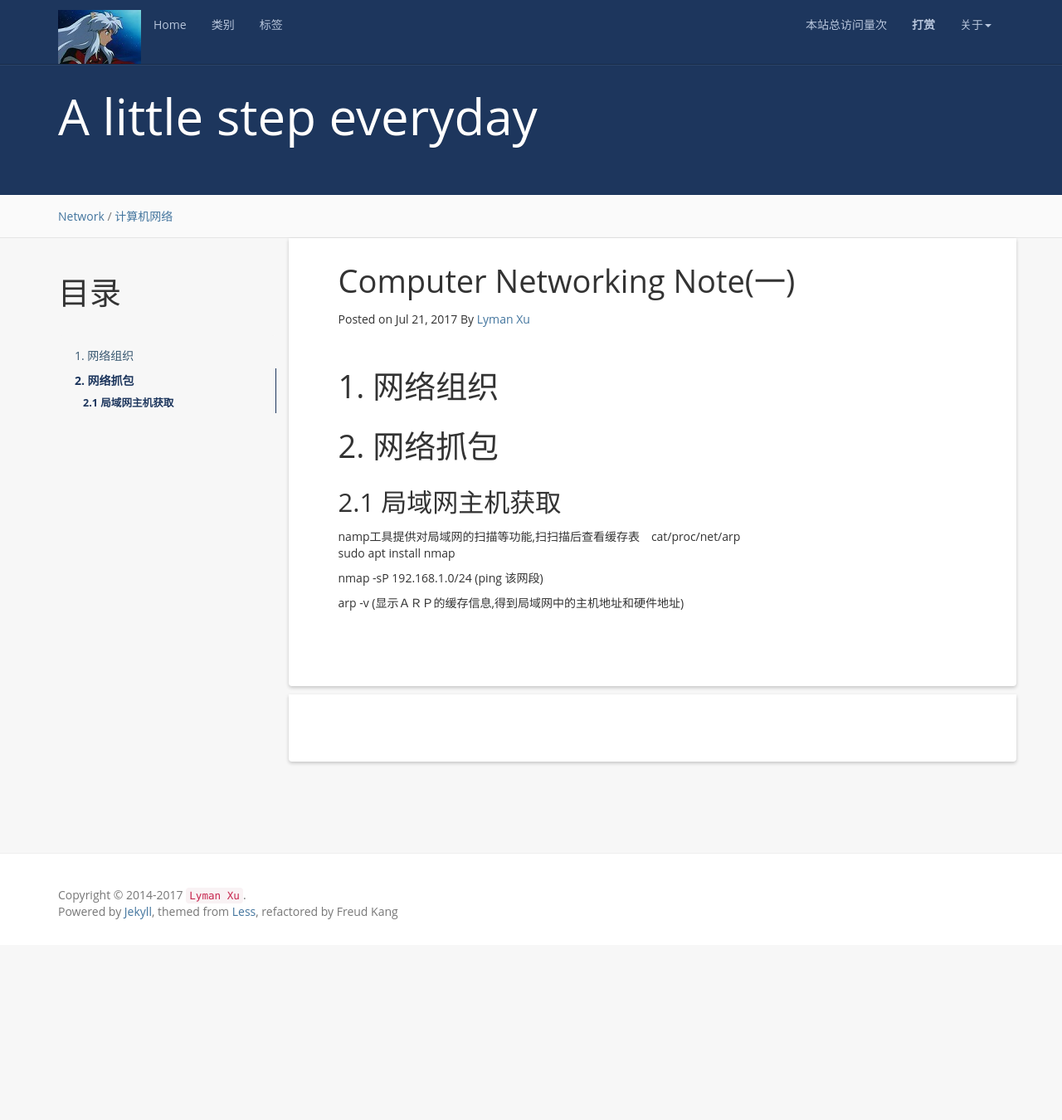
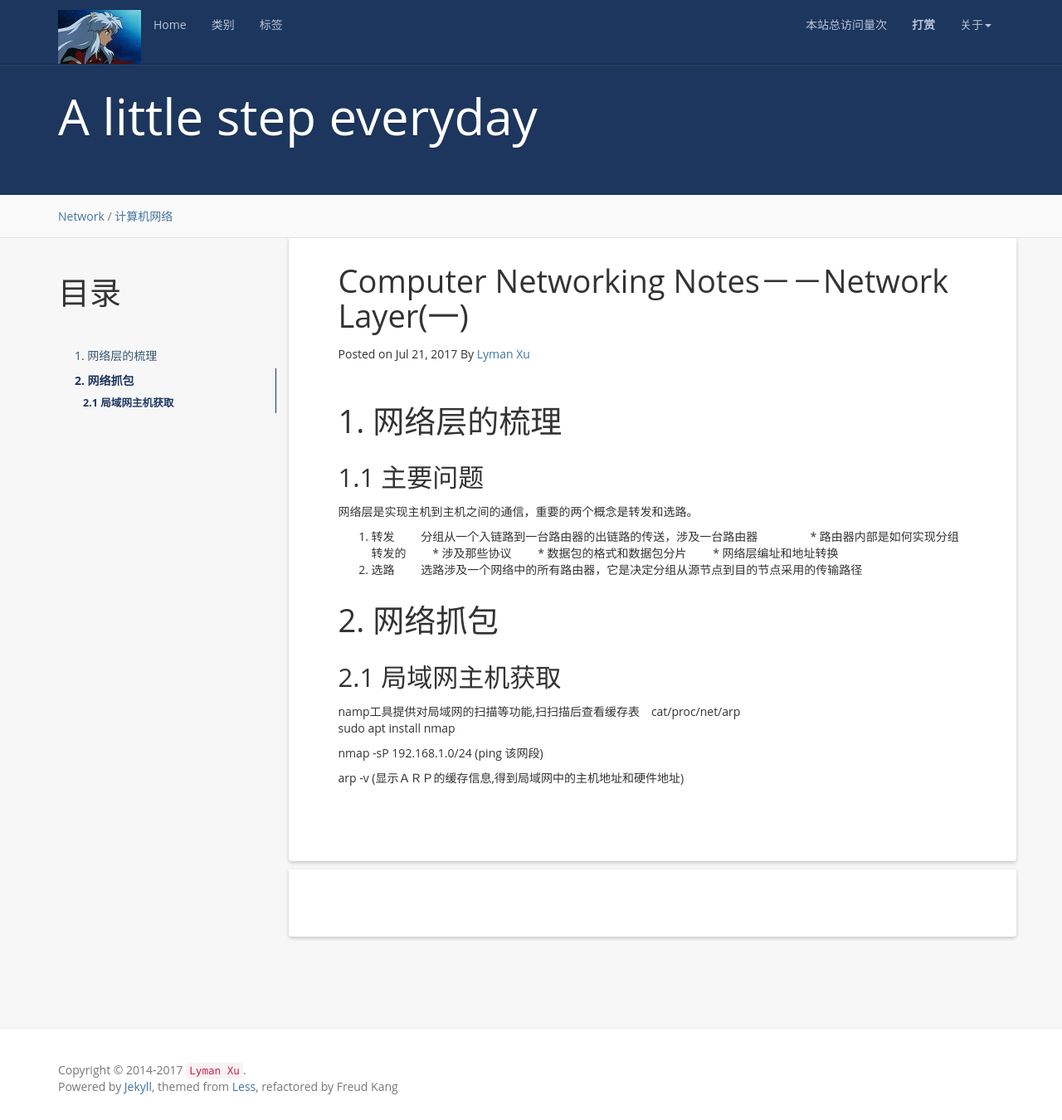
Before and after one commit to LymanXu/Blog, a Jekyll site: the page built from _posts/Network/2017-07-21-network-1.md, in a window 1280 px wide and 1350 px high. Shown: the whole window at 83% size. Built offline with Jekyll 4.4.1, drawn with Linux system fonts in a browser that asks for light colours; nearby versions of some CDN libraries; comment, search, counter and statistics services are not loaded.

Commit message:
add Container(二) notes@lyman2017-08-24

```diff
--- a/_posts/Network/2017-07-21-network-1.md
+++ b/_posts/Network/2017-07-21-network-1.md
@@ -1,7 +1,7 @@
 ---
 layout: post
 #标题配置
-title:  Computer Networking Note(一)
+title:  Computer Networking Notes－－Network Layer(一)
 #时间配置
 date:   2017-07-21 11:20:00 +0800
 #大类配置
@@ -13,7 +13,23 @@ tag: 计算机网络
 * content
 {:toc}
 
-# 1. 网络组织
+# 1. 网络层的梳理
+## 1.1 主要问题
+网络层是实现主机到主机之间的通信，重要的两个概念是转发和选路。
+
+1. 转发
+　　分组从一个入链路到一台路由器的出链路的传送，涉及一台路由器
+
+　　* 路由器内部是如何实现分组转发的
+　　* 涉及那些协议
+　　* 数据包的格式和数据包分片
+　　* 网络层编址和地址转换
+2. 选路
+　　选路涉及一个网络中的所有路由器，它是决定分组从源节点到目的节点采用的传输路径
+
+
+
+
 
 # 2. 网络抓包
 ## 2.1 局域网主机获取
```
Also changed, not shown: _posts/Python/2017-09-07-spider-one.md (added, +65 -0 lines).
